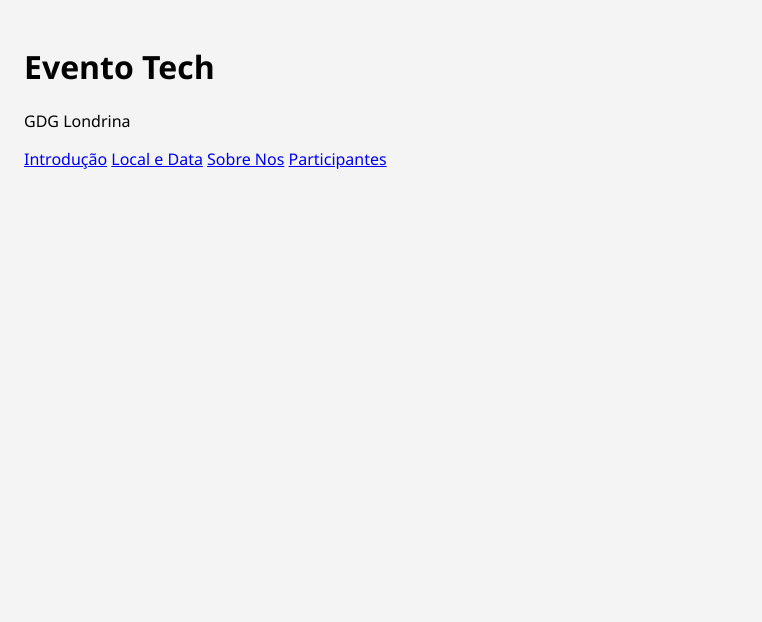
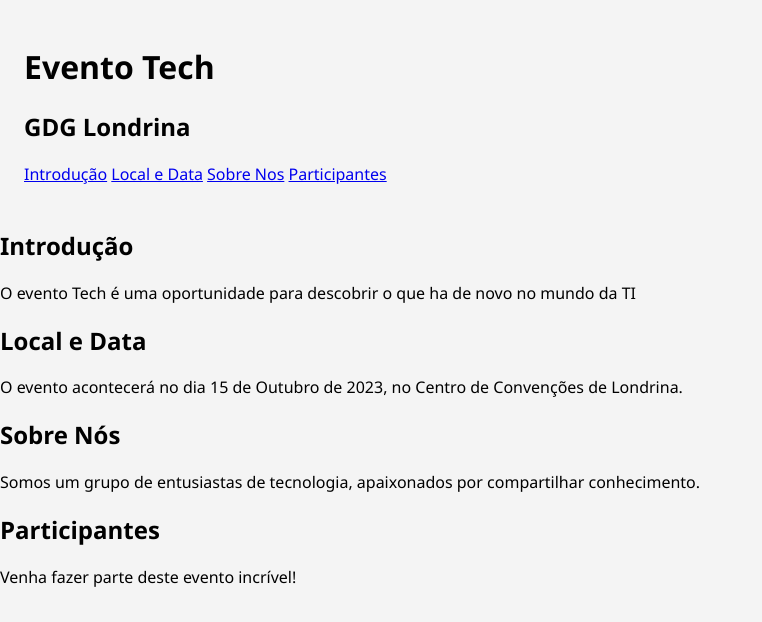
Before and after one commit to LucasAokiP/Projeto_Divulgacao_Evento_HTML_CSS_JS, a plain HTML site: page index.html in a window 1280 px wide. Shown: the whole page, without its empty margins (0-762 px from the left). Drawn offline with Linux system fonts and the light colour scheme.

Commit message:
criaçao das sections e um texto generico por enquanto

```diff
--- a/index.html
+++ b/index.html
@@ -10,9 +10,9 @@
     <header>
         <div class="banner">
             <h1>Evento Tech</h1>
-            <p>GDG Londrina</p>
+            <h2>GDG Londrina</h2>
             <nav>
-                <a href="#">Introdução</a>
+                <a href="#intro">Introdução</a>
                 <a href="#">Local e Data</a>
                 <a href="#">Sobre Nos</a>
                 <a href="#">Participantes</a>
@@ -20,7 +20,22 @@
         </div>
     </header>
     <main>
-
+        <section class="intro" id="intro">
+            <h1>Introdução</h1>
+            <p>O evento Tech é uma oportunidade para descobrir o que ha de novo no mundo da TI </p>
+        </section>
+        <section class="local-data" id="local-data">
+            <h1>Local e Data</h1>
+            <p>O evento acontecerá no dia 15 de Outubro de 2023, no Centro de Convenções de Londrina.</p>
+        </section>
+        <section class="sobre-nos" id="sobre-nos">
+            <h1>Sobre Nós</h1>
+            <p>Somos um grupo de entusiastas de tecnologia, apaixonados por compartilhar conhecimento.</p>
+        </section>
+        <section class="participantes" id="participantes">
+            <h1>Participantes</h1>
+            <p>Venha fazer parte deste evento incrível!</p>
+        </section>
     </main>
     <footer>
 
```
